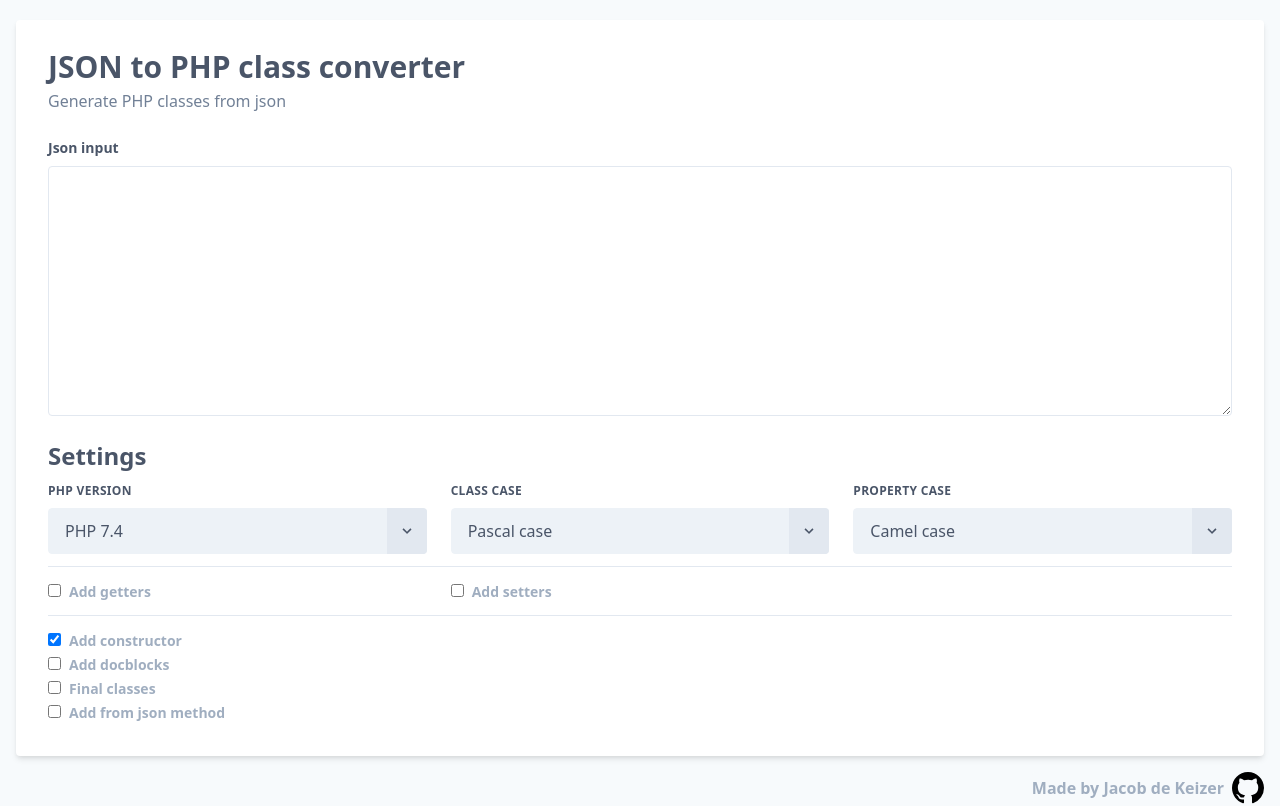
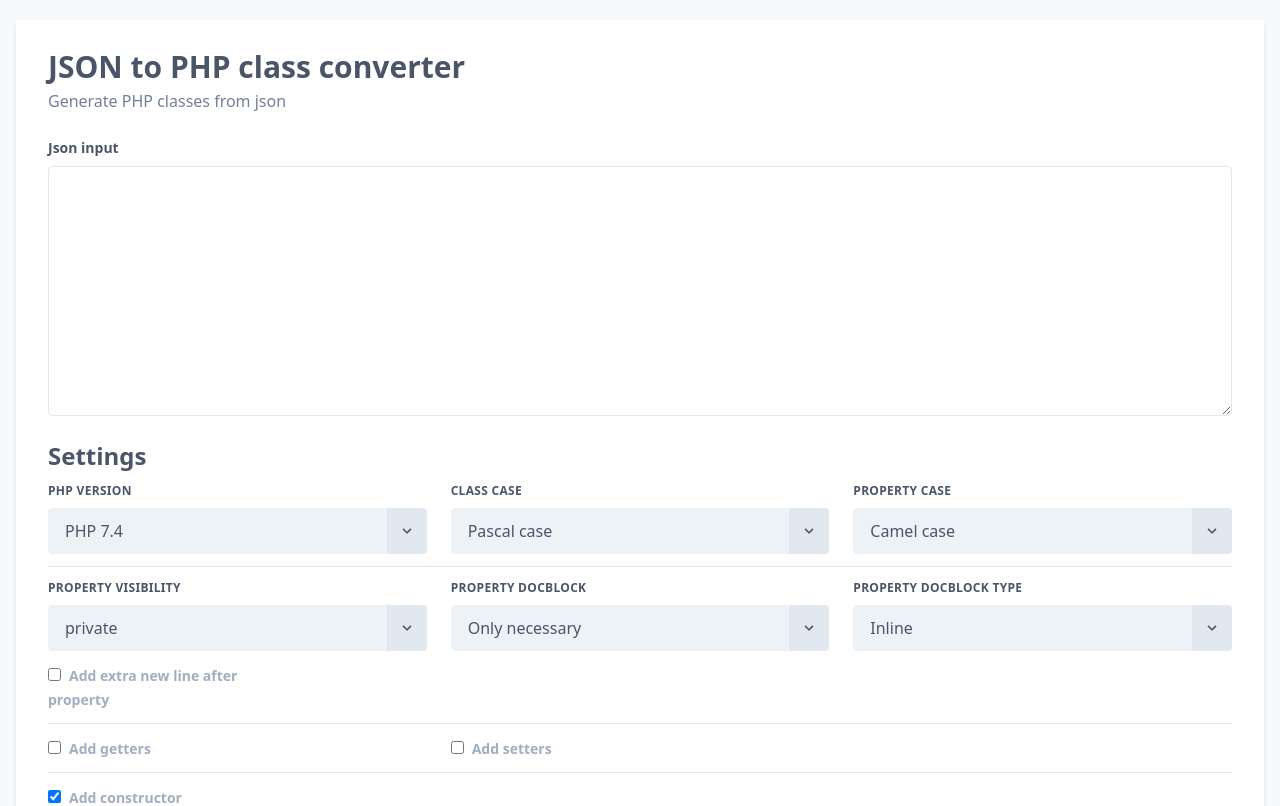
Before and after one commit to jacobdekeizer/json-to-php-generator, a Vue app: page / in a window 1280 px wide. Shown: the top 806 px of the page. Built offline with nearby package versions, Linux system fonts and the light colour scheme.

Commit message:
Add new property options

```diff
--- a/src/classes/dto/Settings.ts
+++ b/src/classes/dto/Settings.ts
@@ -1,15 +1,23 @@
 import {PhpVersion} from "@/classes/enums/PhpVersion";
 import {StringCase} from "@/classes/enums/StringCase";
+import {PhpVisibility} from "@/classes/enums/PhpVisibility";
+import {PhpPropertyDocblock} from "@/classes/enums/PhpPropertyDocblock";
+import {PropertyDocblockType} from "@/classes/enums/PropertyDocblockType";
 
 export default class Settings {
-    public phpVersion: PhpVersion = PhpVersion.PHP74;
-    public classCase: StringCase = StringCase.PascalCase;
-    public propertyCase: StringCase = StringCase.CamelCase;
+    public phpVersion = PhpVersion.PHP74;
+    public classCase = StringCase.PascalCase;
+    public propertyCase = StringCase.CamelCase;
+
+    public propertyVisibility = PhpVisibility.Private;
+    public propertyDocblock = PhpPropertyDocblock.Necessary;
+    public propertyDocblockType = PropertyDocblockType.Inline;
+    public propertyAddExtraNewLine = false;
 
     public addGetters = false;
-    public getterCase: StringCase = StringCase.CamelCase;
+    public getterCase = StringCase.CamelCase;
     public addSetters = false;
-    public setterCase: StringCase = StringCase.CamelCase;
+    public setterCase = StringCase.CamelCase;
     public isFluentSetter = true;
 
     public addConstructor = true;
--- /dev/null
+++ b/src/classes/enums/PhpPropertyDocblock.ts
@@ -0,0 +1,5 @@
+export enum PhpPropertyDocblock {
+    None = 'None',
+    Necessary = 'Only necessary',
+    All = 'All',
+}
--- /dev/null
+++ b/src/classes/enums/PhpVisibility.ts
@@ -0,0 +1,5 @@
+export enum PhpVisibility {
+    Private = 'private',
+    Protected = 'protected',
+    Public = 'public',
+}
--- /dev/null
+++ b/src/classes/enums/PropertyDocblockType.ts
@@ -0,0 +1,4 @@
+export enum PropertyDocblockType {
+    Inline = 'Inline',
+    Multiline = 'Multiline',
+}
--- a/src/classes/presenters/PhpClassPresenter.ts
+++ b/src/classes/presenters/PhpClassPresenter.ts
@@ -7,6 +7,7 @@ import PhpSetterPresenter from "@/classes/presenters/PhpSetterPresenter";
 import PhpFluentSetterPresenter from "@/classes/presenters/PhpFluentSetterPresenter";
 import PhpConstructorPresenter from "@/classes/presenters/PhpConstructorPresenter";
 import PhpClassFromJsonMethodPresenter from "@/classes/presenters/PhpClassFromJsonMethodPresenter";
+import PhpPropertyPresenter from "@/classes/presenters/PhpPropertyPresenter";
 
 export default class PhpClassPresenter {
     private readonly phpClass: PhpClass;
@@ -34,7 +35,8 @@ export default class PhpClassPresenter {
         const typePresenters = this.phpClass.getProperties().map(property => new PhpTypePresenter(property, this.settings));
 
         // properties
-        content += typePresenters.map(property => property.toString()).join('\n') + '\n';
+        content += typePresenters.map(property => (new PhpPropertyPresenter(property, this.settings)).toString())
+            .join('\n' + (this.settings.propertyAddExtraNewLine ? '\n' : '')) + '\n';
 
         // constructor
         if (this.settings.addConstructor) {
--- /dev/null
+++ b/src/classes/presenters/PhpPropertyPresenter.ts
@@ -0,0 +1,43 @@
+import Settings from "@/classes/dto/Settings";
+import PhpTypePresenter from "@/classes/presenters/PhpTypePresenter";
+import {PhpPropertyDocblock} from "@/classes/enums/PhpPropertyDocblock";
+import {PropertyDocblockType} from "@/classes/enums/PropertyDocblockType";
+
+export default class PhpPropertyPresenter {
+    private readonly typePresenter: PhpTypePresenter;
+    private readonly settings: Settings;
+
+    public constructor(typePresenter: PhpTypePresenter, settings: Settings) {
+        this.typePresenter = typePresenter;
+        this.settings = settings;
+    }
+
+    public toString(): string {
+        let content = '';
+
+        const mustAddDocblock = this.typePresenter.getPhpType().isDocblockRequired()
+            && this.settings.propertyDocblock !== PhpPropertyDocblock.None;
+
+        if (mustAddDocblock || this.settings.propertyDocblock === PhpPropertyDocblock.All) {
+            if (this.settings.propertyDocblockType === PropertyDocblockType.Inline) {
+                content += '\t/** ' + this.typePresenter.getDocblockContent() + ' */\n';
+            } else {
+                content += '\t/**\n';
+                content += '\t * ' + this.typePresenter.getDocblockContent() + '\n';
+                content += '\t */\n';
+            }
+        }
+
+        content += '\t' + this.settings.propertyVisibility + ' ';
+
+        if (this.settings.supportsTypedProperties()) {
+            content += this.typePresenter.getPhpVarWithType();
+        } else {
+            content += this.typePresenter.getPhpVar();
+        }
+
+        content += ';';
+
+        return content;
+    }
+}
--- a/src/components/Settings.vue
+++ b/src/components/Settings.vue
@@ -1,40 +1,112 @@
+import {PhpPropertyDocblock} from "@/classes/enums/PhpPropertyDocblock";
 <template>
     <div>
         <div class="flex flex-wrap -mx-3 mb-3">
             <div class="w-full md:w-1/3 px-3">
-                <Select id="php-version" label="Php version" :default-value="settings.phpVersion" :options="phpVersionOptions" @on-value-change="val => settings.phpVersion = val"/>
+                <Select id="php-version"
+                        label="Php version"
+                        :default-value="settings.phpVersion"
+                        :options="phpVersionOptions"
+                        @on-value-change="val => settings.phpVersion = val"/>
             </div>
             <div class="w-full md:w-1/3 px-3">
-                <Select id="class-case" label="Class case" :default-value="settings.classCase" :options="caseOptions" @on-value-change="val => settings.classCase = val"/>
+                <Select id="class-case"
+                        label="Class case"
+                        :default-value="settings.classCase"
+                        :options="caseOptions"
+                        @on-value-change="val => settings.classCase = val"/>
             </div>
             <div class="w-full md:w-1/3 px-3">
-                <Select id="property-case" label="Property case" :default-value="settings.propertyCase" :options="caseOptions" @on-value-change="val => settings.propertyCase = val"/>
+                <Select id="property-case"
+                        label="Property case"
+                        :default-value="settings.propertyCase"
+                        :options="caseOptions"
+                        @on-value-change="val => settings.propertyCase = val"/>
+            </div>
+        </div>
+        <hr class="mb-3"/>
+        <div class="flex flex-wrap -mx-3 mb-3">
+            <div class="w-full md:w-1/3 px-3">
+                <Select id="property-visiblity"
+                        label="Property visibility"
+                        :default-value="settings.propertyVisibility"
+                        :options="phpVisibilityOptions"
+                        @on-value-change="val => settings.propertyVisibility = val"/>
+
+                <Checkbox class="mt-3"
+                          label="Add extra new line after property"
+                          :default-value="settings.propertyAddExtraNewLine"
+                          @on-value-change="val => settings.propertyAddExtraNewLine = val"/>
+            </div>
+            <div class="w-full md:w-1/3 px-3">
+                <Select id="property-docblock"
+                        label="Property docblock"
+                        :default-value="settings.propertyDocblock"
+                        :options="propertyDocblockOptions"
+                        @on-value-change="val => settings.propertyDocblock = val"/>
+            </div>
+            <div class="w-full md:w-1/3 px-3">
+                <Select v-if="propertyDocblockVisible"
+                        id="property-docblock"
+                        label="Property docblock type"
+                        :default-value="settings.propertyDocblockType"
+                        :options="propertyDocblockTypeOptions"
+                        @on-value-change="val => settings.propertyDocblockType = val"/>
             </div>
         </div>
         <hr class="mb-3"/>
         <div class="flex flex-wrap -mx-3">
             <div class="w-full md:w-1/3 px-3">
-                <Checkbox class="mb-3" label="Add getters" :default-value="settings.addGetters" @on-value-change="val => settings.addGetters = val"/>
-                <Select v-if="settings.addGetters" class="mb-3" id="getter-case" label="Getter case" :default-value="settings.getterCase" :options="caseOptions" @on-value-change="val => settings.getterCase = val" />
+                <Checkbox class="mb-3"
+                          label="Add getters"
+                          :default-value="settings.addGetters"
+                          @on-value-change="val => settings.addGetters = val"/>
+                <Select v-if="settings.addGetters"
+                        class="mb-3"
+                        id="getter-case"
+                        label="Getter case"
+                        :default-value="settings.getterCase"
+                        :options="caseOptions"
+                        @on-value-change="val => settings.getterCase = val" />
             </div>
             <div class="w-full md:w-1/3 px-3">
                 <div class="flex flex-wrap">
                     <div class="w-full md:w-1/2">
-                        <Checkbox label="Add setters" :default-value="settings.addSetters" @on-value-change="val => settings.addSetters = val"/>
+                        <Checkbox label="Add setters"
+                                  :default-value="settings.addSetters"
+                                  @on-value-change="val => settings.addSetters = val"/>
                     </div>
                     <div class="w-full md:w-1/2">
-                        <Checkbox v-if="settings.addSetters" class="mb-3" label="Is fluent setter" :default-value="settings.isFluentSetter" @on-value-change="val => settings.isFluentSetter = val"/>
+                        <Checkbox v-if="settings.addSetters"
+                                  class="mb-3"
+                                  label="Is fluent setter"
+                                  :default-value="settings.isFluentSetter"
+                                  @on-value-change="val => settings.isFluentSetter = val"/>
                     </div>
                 </div>
 
-                <Select v-if="settings.addSetters" class="mb-3" id="setter-case" label="Setter case" :default-value="settings.setterCase" :options="caseOptions" @on-value-change="val => settings.setterCase = val" />
+                <Select v-if="settings.addSetters"
+                        class="mb-3"
+                        id="setter-case"
+                        label="Setter case"
+                        :default-value="settings.setterCase"
+                        :options="caseOptions"
+                        @on-value-change="val => settings.setterCase = val" />
             </div>
         </div>
         <hr class="mb-3"/>
-        <Checkbox label="Add constructor" :default-value="settings.addConstructor" @on-value-change="val => settings.addConstructor = val"/>
-        <Checkbox label="Add docblocks" :default-value="settings.addDocBlocks" @on-value-change="val => settings.addDocBlocks = val"/>
-        <Checkbox label="Final classes" :default-value="settings.finalClasses" @on-value-change="val => settings.finalClasses = val"/>
-        <Checkbox label="Add from json method" :default-value="settings.addFromJsonMethod" @on-value-change="val => settings.addFromJsonMethod = val"/>
+        <Checkbox label="Add constructor"
+                  :default-value="settings.addConstructor"
+                  @on-value-change="val => settings.addConstructor = val"/>
+        <Checkbox label="Add docblocks"
+                  :default-value="settings.addDocBlocks"
+                  @on-value-change="val => settings.addDocBlocks = val"/>
+        <Checkbox label="Final classes"
+                  :default-value="settings.finalClasses"
+                  @on-value-change="val => settings.finalClasses = val"/>
+        <Checkbox label="Add from json method"
+                  :default-value="settings.addFromJsonMethod"
+                  @on-value-change="val => settings.addFromJsonMethod = val"/>
     </div>
 </template>
 
@@ -47,6 +119,9 @@
     import EnumSelect from "@/classes/support/EnumSelect";
     import {PhpVersion} from "@/classes/enums/PhpVersion";
     import {StringCase} from "@/classes/enums/StringCase";
+    import {PhpVisibility} from "@/classes/enums/PhpVisibility";
+    import {PhpPropertyDocblock} from "@/classes/enums/PhpPropertyDocblock";
+    import {PropertyDocblockType} from "@/classes/enums/PropertyDocblockType";
 
     @Component({
         components: {
@@ -65,5 +140,21 @@
         get caseOptions(): SelectOption[] {
             return EnumSelect.getOptions(StringCase);
         }
+
+        get phpVisibilityOptions(): SelectOption[] {
+            return EnumSelect.getOptions(PhpVisibility);
+        }
+
+        get propertyDocblockOptions(): SelectOption[] {
+            return EnumSelect.getOptions(PhpPropertyDocblock);
+        }
+
+        get propertyDocblockTypeOptions(): SelectOption[] {
+            return EnumSelect.getOptions(PropertyDocblockType);
+        }
+
+        get propertyDocblockVisible(): boolean {
+            return this.settings.propertyDocblock !== PhpPropertyDocblock.None;
+        }
     }
 </script>
```
Also changed, not shown: src/classes/presenters/PhpTypePresenter.ts (+0 -19 lines).
